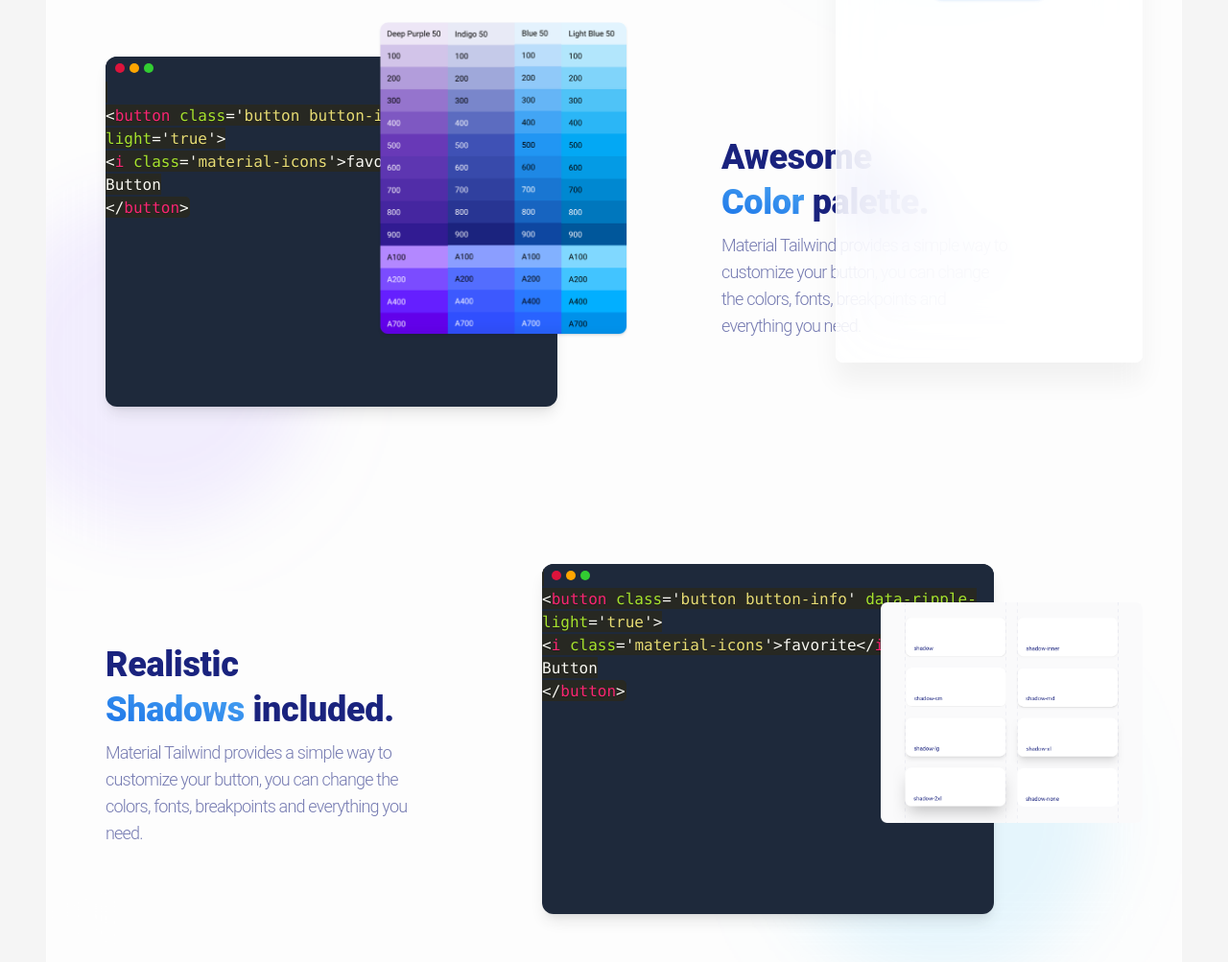
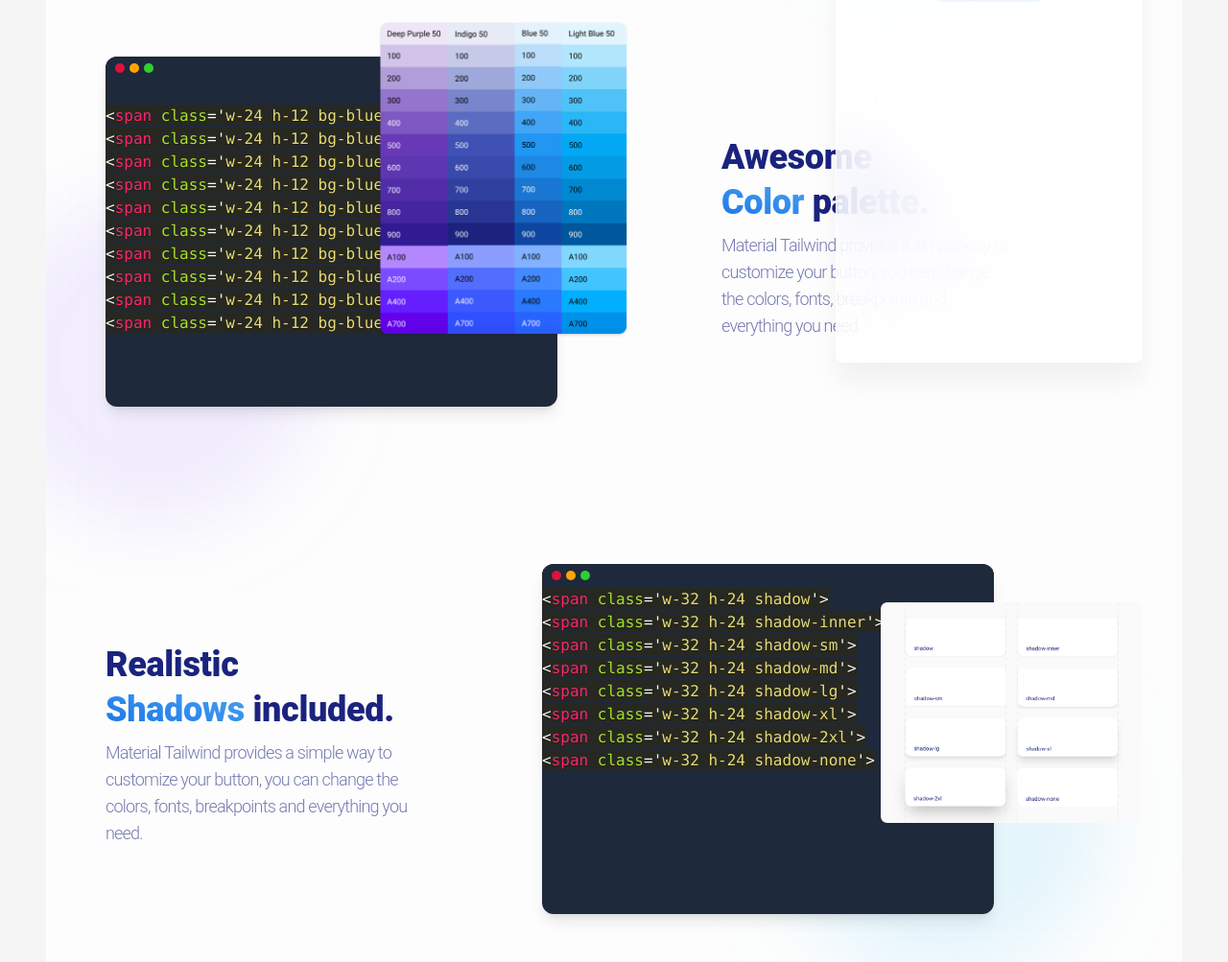
Before and after one commit to creativetimofficial/material-tailwind-html, a website: page build/landing.html in a window 1280 px wide. Shown: the part 1949-2952 px from the top of the page at 96% size. Drawn offline with nearby package versions, Linux system fonts and the light colour scheme; files that its build step writes are made by us from their sources.

Commit message:
refactor: update landing code preview

```diff
--- a/build/landing.html
+++ b/build/landing.html
@@ -121,12 +121,11 @@
                 <div class="flex mt-3 lg:mt-0 ml-0 md:ml-3 rounded-lg blurr shadow-blur py-2.5 px-5 text-[#1A237E]">
                   <p class="mb-0 font-normal block" id="install_react">
                     npm i -E @material-tailwind/react
-                    <i class="far fa-copy text-sm ml-4 cursor-pointer" data-copytarget="#install_react" id="copy_react" data-target="tooltip"></i>
+                    <i class="far fa-copy text-sm ml-4 cursor-pointer" data-copytarget="#install_react" id="copy_react"></i>
                   </p>
-
                   <p class="mb-0 font-normal hidden" id="install_html">
                     npm i -E @material-tailwind/html
-                    <i class="far fa-copy text-sm ml-4 cursor-pointer" data-copytarget="#install_html" id="copy_html" data-target="tooltip"></i>
+                    <i class="far fa-copy text-sm ml-4 cursor-pointer" data-copytarget="#install_html" id="copy_html"></i>
                   </p>
                 </div>
               </div>
@@ -393,10 +392,16 @@
                   </div>
                   <div class="window-body min-h-[220px] md:min-h-[250px] lg:min-h-[340px]">
                     <code class='language-html bg-transparent'>
-                      &lt;button class=&#039;button button-info&#039; data-ripple-light=&#039;true&#039;&gt;
-                      &lt;i class=&#039;material-icons&#039;&gt;favorite&lt;/i&gt;
-                       Button
-                      &lt;/button&gt;
+                      &lt;span class=&#039;w-24 h-12 bg-blue-50&#039;&gt;
+                      &lt;span class=&#039;w-24 h-12 bg-blue-100&#039;&gt;
+                      &lt;span class=&#039;w-24 h-12 bg-blue-200&#039;&gt;
+                      &lt;span class=&#039;w-24 h-12 bg-blue-300&#039;&gt;
+                      &lt;span class=&#039;w-24 h-12 bg-blue-400&#039;&gt;
+                      &lt;span class=&#039;w-24 h-12 bg-blue-500&#039;&gt;
+                      &lt;span class=&#039;w-24 h-12 bg-blue-600&#039;&gt;
+                      &lt;span class=&#039;w-24 h-12 bg-blue-700&#039;&gt;
+                      &lt;span class=&#039;w-24 h-12 bg-blue-800&#039;&gt;
+                      &lt;span class=&#039;w-24 h-12 bg-blue-900&#039;&gt;
                     </code>
                   </div>
                 </div>
@@ -436,10 +441,14 @@
                       class="absolute top-1/2 left-2.5 -mt-1.5 w-2.5 h-2.5 rounded-full bg-[#dc143c] shadow-[15px_0_0_#ffa500,_30px_0_0_#32cd32]">
                     </div>
                     <code class='language-html bg-transparent'>
-                      &lt;button class=&#039;button button-info&#039; data-ripple-light=&#039;true&#039;&gt;
-                      &lt;i class=&#039;material-icons&#039;&gt;favorite&lt;/i&gt;
-                       Button
-                      &lt;/button&gt;
+                      &lt;span class=&#039;w-32 h-24 shadow&#039;&gt;
+                      &lt;span class=&#039;w-32 h-24 shadow-inner&#039;&gt;
+                      &lt;span class=&#039;w-32 h-24 shadow-sm&#039;&gt;
+                      &lt;span class=&#039;w-32 h-24 shadow-md&#039;&gt;
+                      &lt;span class=&#039;w-32 h-24 shadow-lg&#039;&gt;
+                      &lt;span class=&#039;w-32 h-24 shadow-xl&#039;&gt;
+                      &lt;span class=&#039;w-32 h-24 shadow-2xl&#039;&gt;
+                      &lt;span class=&#039;w-32 h-24 shadow-none&#039;&gt;
                     </code>
                   </div>
                   <div class="window-body min-h-[220px] md:min-h-[250px] lg:min-h-[340px]">
```
